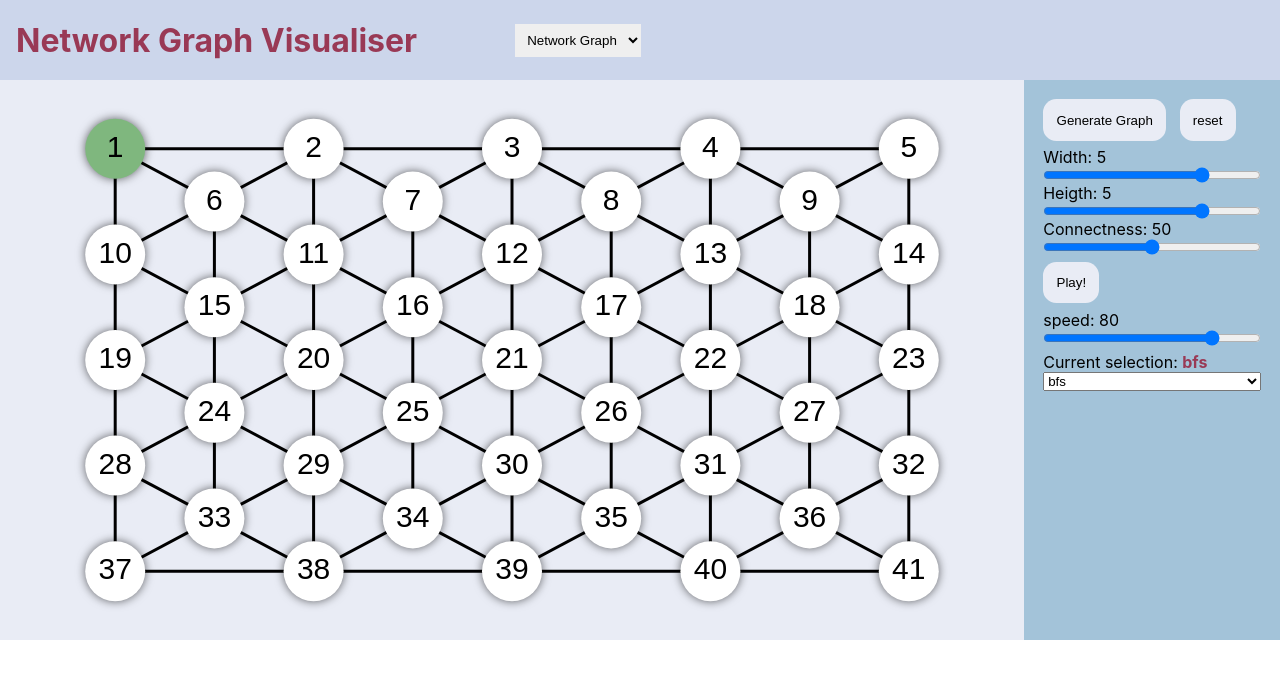
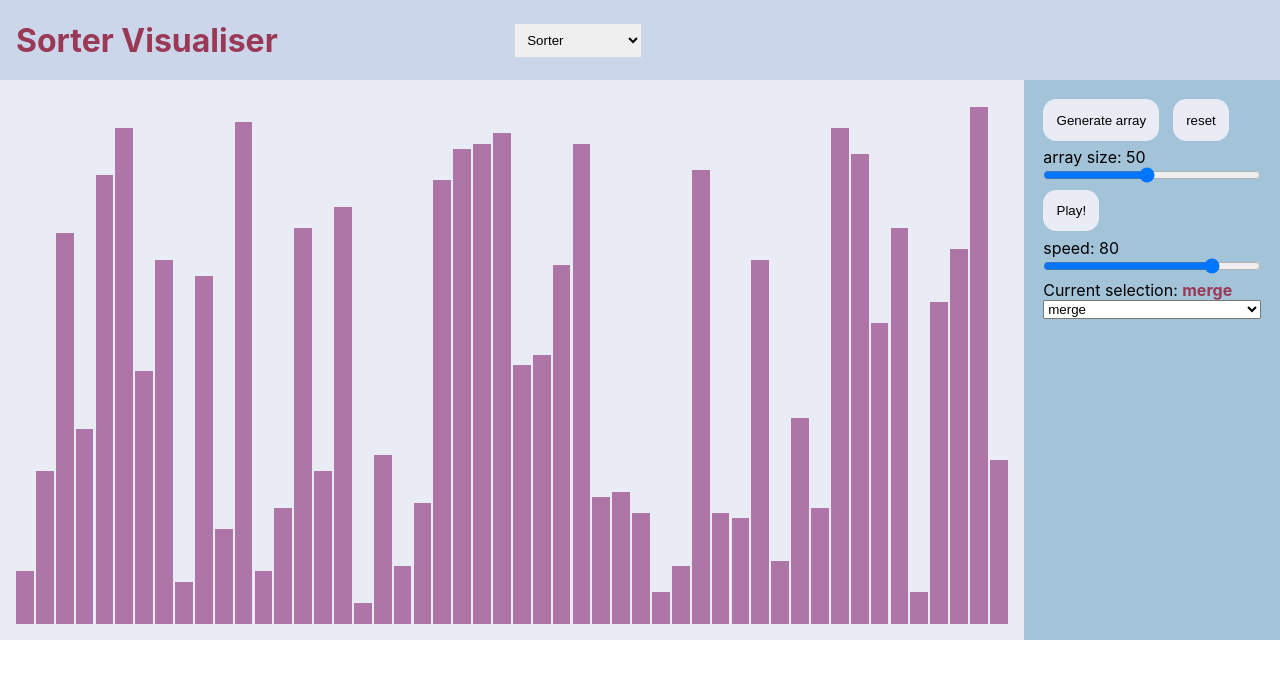
Before and after one commit to johanvandongen/visualiser, a React (Create React App) app: page / in a window 1280 px wide. Shown: the top 678 px of the page. Built offline with nearby package versions, Linux system fonts and the light colour scheme.

Commit message:
update dropdown lists

```diff
--- a/src/App.js
+++ b/src/App.js
@@ -23,7 +23,7 @@ export const visStyle = {
 
 function App() {
 
-  const [type, setType] = useState(1);
+  const [type, setType] = useState("Sorter");
 
   // Styles ---
   const topMenuStyle = {
@@ -35,13 +35,11 @@ function App() {
   }
 
   const types = {
-    0: {name: "Sorter", comp: <SorterVisualisation/>},
-    1: {name: "Network Graph", comp: <GraphVisualisation/>},
-    2: {name: "Hello world", comp: <HelloWorld/>}
+    "Sorter" : <SorterVisualisation/>,
+    "Network Graph" : <GraphVisualisation/>
   }
 
   const changeType = (event) => {
-    console.log("changed to: ", event.target.value)
     setType(event.target.value)
   }
 
@@ -51,7 +49,7 @@ function App() {
     <div style={topMenuStyle}>
       <TopMenu changeType={changeType} types={types} currentType={type}/>
     </div>
-    {types[type].comp}
+    {types[type]}
     </>
   )
 }
--- a/src/components/GraphVisualisation.js
+++ b/src/components/GraphVisualisation.js
@@ -108,7 +108,7 @@ export default function GraphVisualisation() {
       let nextStep = steps.next()
       if (nextStep.done === true) {
         setIsPlaying({playing: false, finished: true})
-        dispatchNetworkGraph({type: 'triggerStartVis'})
+        dispatchNetworkGraph({type: 'triggerStartVis'}) // Not sure if needed
       } else {
         dispatchNetworkGraph({type: 'update', adj:nextStep.value.adj, nodes:nextStep.value.nodes})
       }
--- /dev/null
+++ b/src/components/Menu/Dropdown.js
@@ -0,0 +1,18 @@
+import React from "react"
+
+/**
+ *
+ * @param {Object} options is an object whose key will be the value and option name
+ * @param {string} current is the current option shown. This should be one of the keys in options
+ * @param {} onChange function that is executed on change
+ * @returns
+ */
+export default function Dropdown({options, current, onChange}) {
+    return (
+        <select onChange={onChange} defaultValue={current}>
+        {Object.keys(options).map(key => (
+            <option key={key} value={key}> {key} </option>
+            ))}
+    </select>
+    )
+}
--- a/src/components/Menu/SideMenuComp/AlgSelection.js
+++ b/src/components/Menu/SideMenuComp/AlgSelection.js
@@ -7,7 +7,7 @@ export default function SideMenu(props) {
         <>
             <div style={columnStyle}>
                 <p>Current selection: <span>{props.alg}</span></p>
-                <select onChange={props.switchAlg}>
+                <select onChange={props.switchAlg} defaultValue={props.alg}>
                     {Object.keys(props.algs).map(key => (
                         <option key={key} value={props.algs[key]}>{props.algs[key]} </option>
                         ))}
--- a/src/components/Menu/TopMenu.js
+++ b/src/components/Menu/TopMenu.js
@@ -1,6 +1,7 @@
 import React from "react";
 import { COLORS } from "../../utils/colors"
 import '../../index.css'
+import Dropdown from "./Dropdown";
 
 export default function TopMenu(props) {
 
@@ -17,15 +18,11 @@ export default function TopMenu(props) {
     return (
         <div style={menuStyle}>
             <div style={{width: "40%"}}>
-                <h1>{props.types[props.currentType].name} Visualiser</h1>
+                <h1>{props.currentType} Visualiser</h1>
             </div>
 
             <div id="custom-select">
-                <select onChange={props.changeType} value={props.currentType}>
-                    <option value={0}>{props.types[0].name}</option>
-                    <option value={1}>{props.types[1].name}</option>
-                    <option value={2}>{props.types[2].name}</option>
-                </select>
+                <Dropdown options={props.types} current={props.currentType} onChange={props.changeType}/>
             </div>
         </div>
     )
--- a/src/components/SorterVisualisation.js
+++ b/src/components/SorterVisualisation.js
@@ -17,7 +17,7 @@ export const ALG = {
 
 export default function SorterVisualisation() {
     const [array, setArray] = useState({initValues: [], values: [], leftElement:-1, rightElement:-1, reset: 0})
-    const [alogrithm, setAlgorithm] = useState(ALG.BUBBLE)
+    const [alogrithm, setAlgorithm] = useState(ALG.MERGE)
     const [steps, setSteps] = useState()
     const [isPlaying, setIsPlaying] = useState({playing: false, finished: false, delay:203})
 
```
